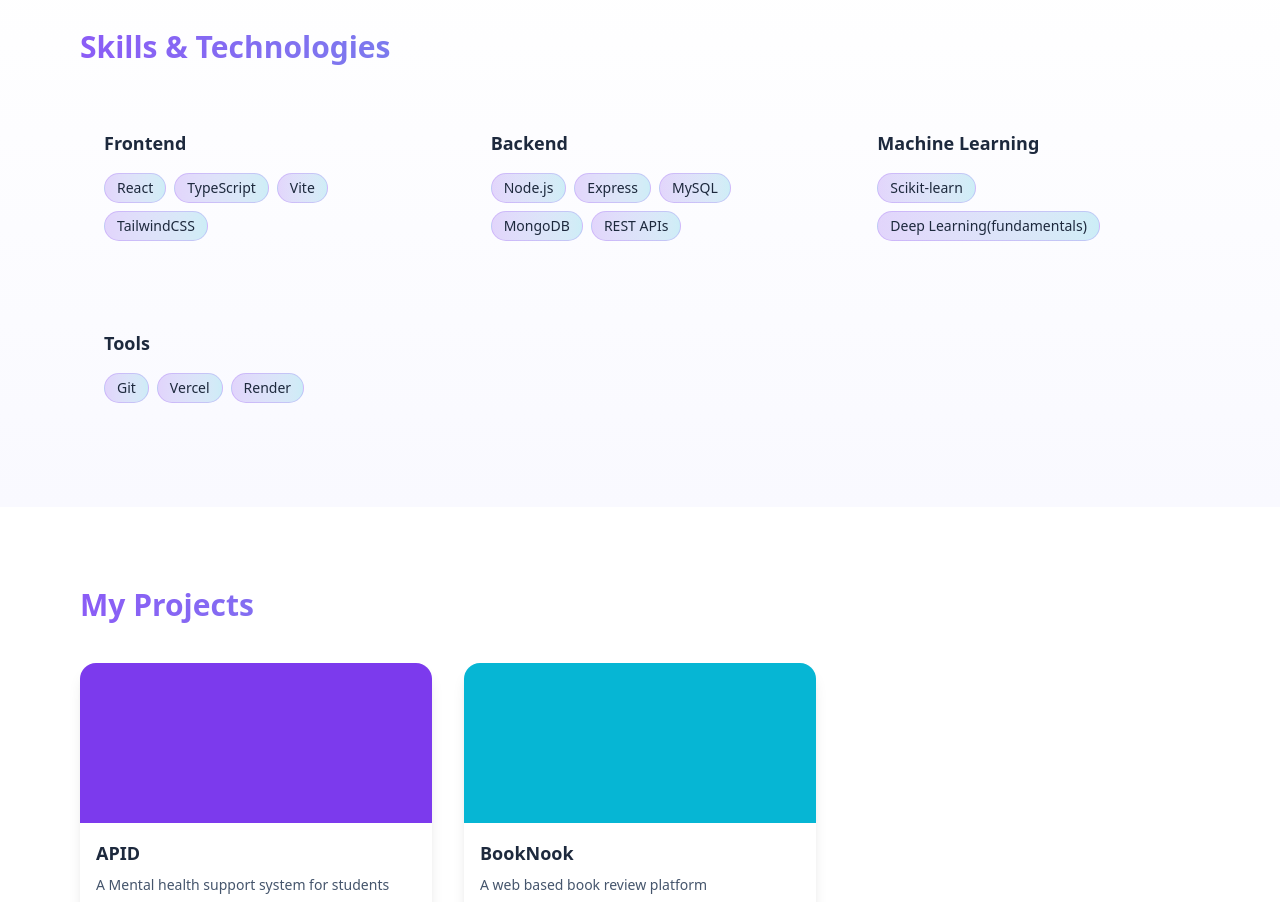
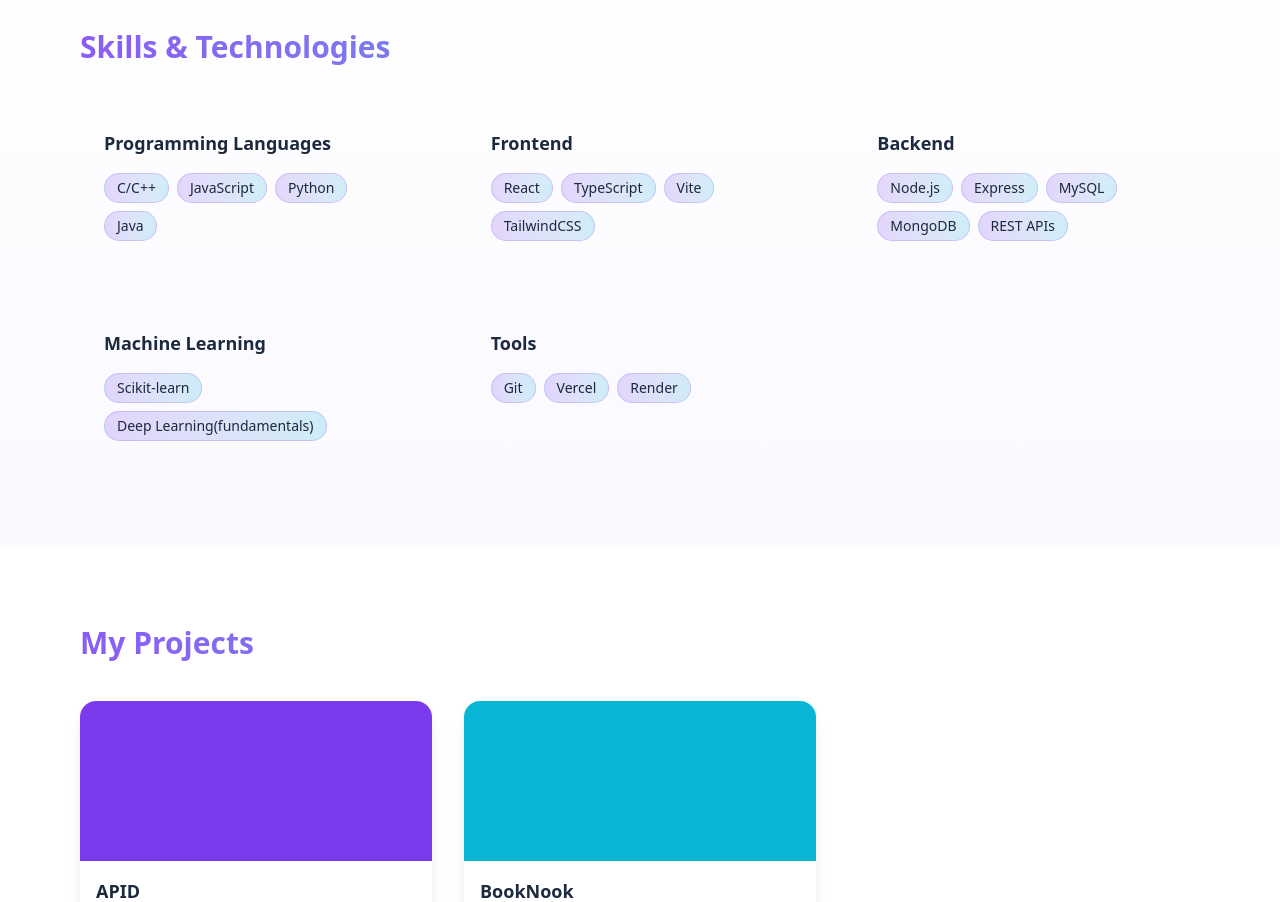
Before and after one commit to Lokesh-kumar-4164/portfolio, a React (Vite) app: page / in a window 1280 px wide. Shown: the part 920-1822 px from the top of the page. Built offline with nearby package versions, Linux system fonts and the light colour scheme.

Commit message:
updated programming languages

```diff
--- a/src/data/skills.ts
+++ b/src/data/skills.ts
@@ -1,4 +1,8 @@
 export const skills = [
+  {
+    title: "Programming Languages",
+    items: ["C/C++", "JavaScript", "Python", "Java"],
+  },
   {
     title: "Frontend",
     items: ["React", "TypeScript", "Vite", "TailwindCSS"],
```
Also changed, not shown: src/data/education.ts (+4 -4 lines).
